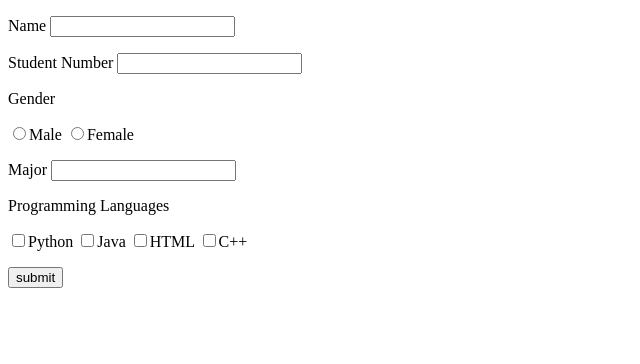
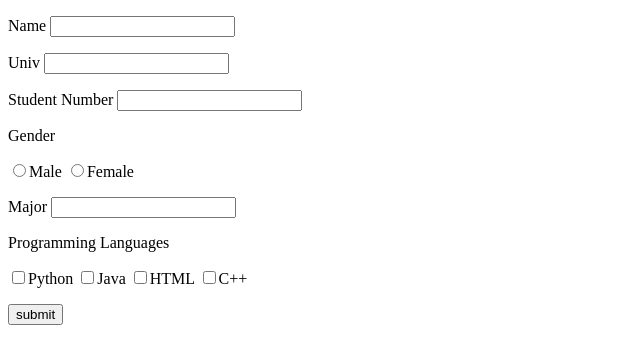
Before and after one commit to kyoungseokk/2022-1-OSSPrac-CodingHajo-1, a Flask app: page / in a window 1280 px wide. Shown: the top 364 px of the page, without its empty margins (0-640 px from the left). Run offline with Flask 2, Linux system fonts and the light colour scheme.

Commit message:
0602 MODIFY input_info.html

```diff
--- a/app/templates/input_info.html
+++ b/app/templates/input_info.html
@@ -3,7 +3,10 @@
    <body>
 
       <form action = "/result" method = "POST">
+         <!-- 이름 -->
          <p>Name <input type = "text" name = "Name" /></p>
+         <!-- 대학 -->
+         <p> Univ <input type = "text" name = "Univ" /></p>
          <!-- 학번 -->
          <p> Student Number <input type = "text" name = "Student Number" /></p>
          <!-- 성별 -->
```
